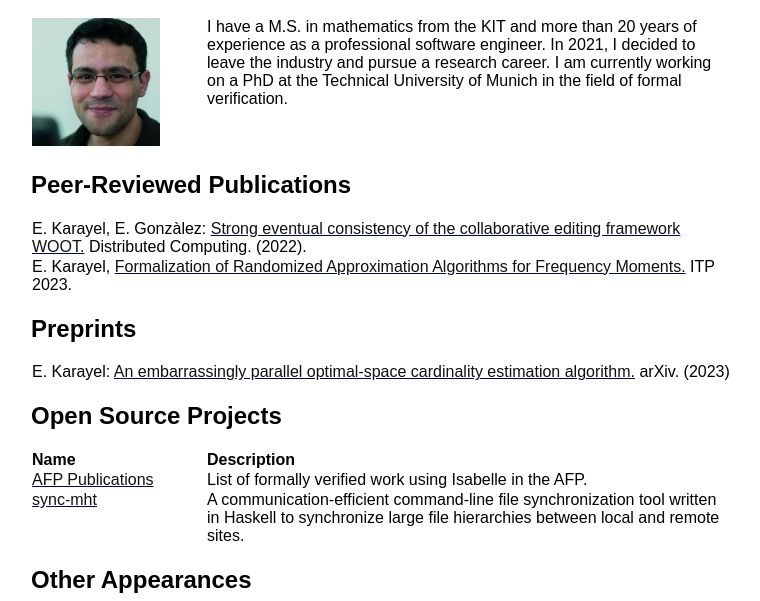
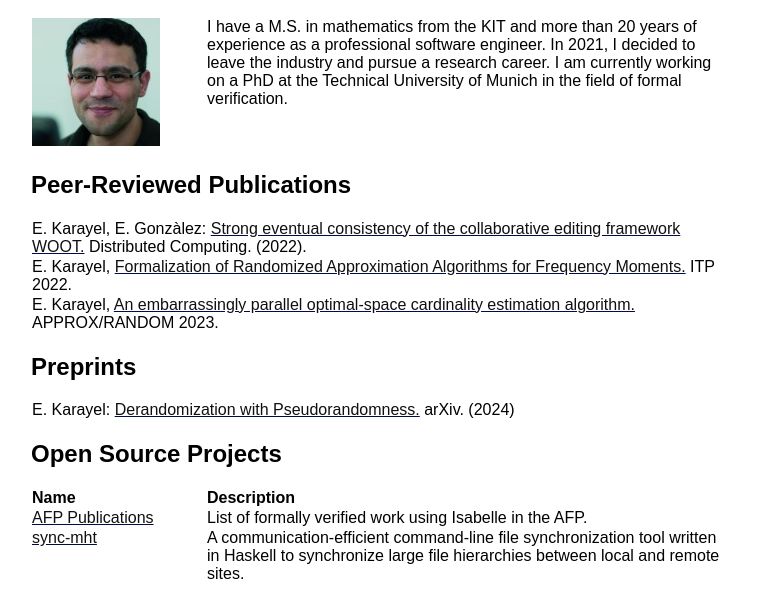
Before and after one commit to ekarayel/ekarayel.github.io, a plain HTML site: page index.html in a window 1280 px wide. Shown: the part 111-712 px from the top of the page, without its empty margins (259-1019 px from the left). Drawn offline with Linux system fonts and the light colour scheme.

Commit message:
Update index.html

```diff
--- a/index.html
+++ b/index.html
@@ -29,11 +29,12 @@
         <h2 id="pubs">Peer-Reviewed Publications</h2>
         <table>
             <tr><td>E. Karayel, E. Gonz&#224;lez: <a href="https://doi.org/10.1007/s00446-021-00414-6">Strong eventual consistency of the collaborative editing framework WOOT.</a> Distributed Computing. (2022).</td></tr>
-            <tr><td>E. Karayel, <a href="https://doi.org/10.4230/LIPIcs.ITP.2022.21">Formalization of Randomized Approximation Algorithms for Frequency Moments.</a> ITP 2023.</td></tr>
+            <tr><td>E. Karayel, <a href="https://doi.org/10.4230/LIPIcs.ITP.2022.21">Formalization of Randomized Approximation Algorithms for Frequency Moments.</a> ITP 2022.</td></tr>
+            <tr><td>E. Karayel, <a href="https://doi.org/10.4230/LIPIcs.APPROX/RANDOM.2023.35">An embarrassingly parallel optimal-space cardinality estimation algorithm.</a> APPROX/RANDOM 2023.</td></tr>
         </table>
         <h2 id="afp">Preprints</h2>
         <table>
-            <tr><td>E. Karayel: <a href="https://arxiv.org/abs/2307.00985">An embarrassingly parallel optimal-space cardinality estimation algorithm.</a> arXiv. (2023)</td></tr>
+            <tr><td>E. Karayel: <a href="https://arxiv.org/abs/2404.16614">Derandomization with Pseudorandomness.</a> arXiv. (2024)</td></tr>
         </table>
         <h2 id=projects">Open Source Projects</h2>
         <table>
```
